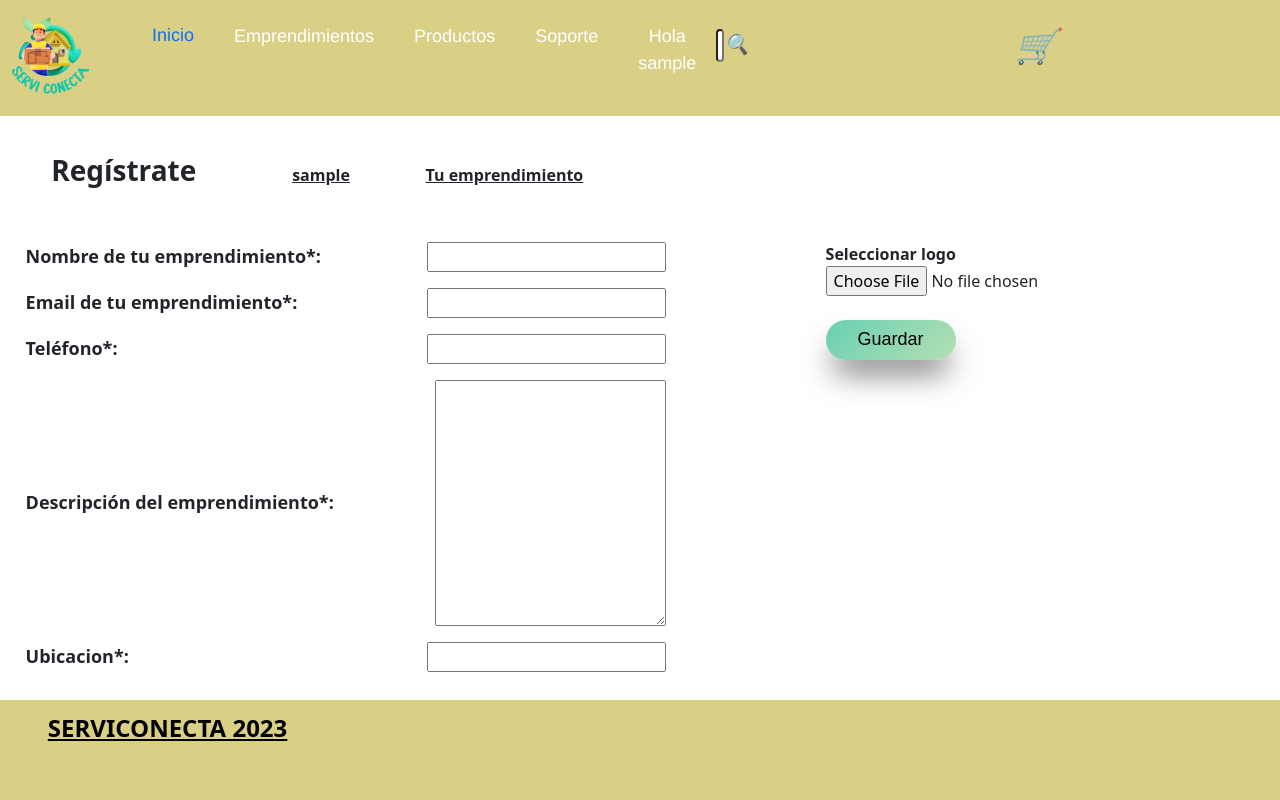
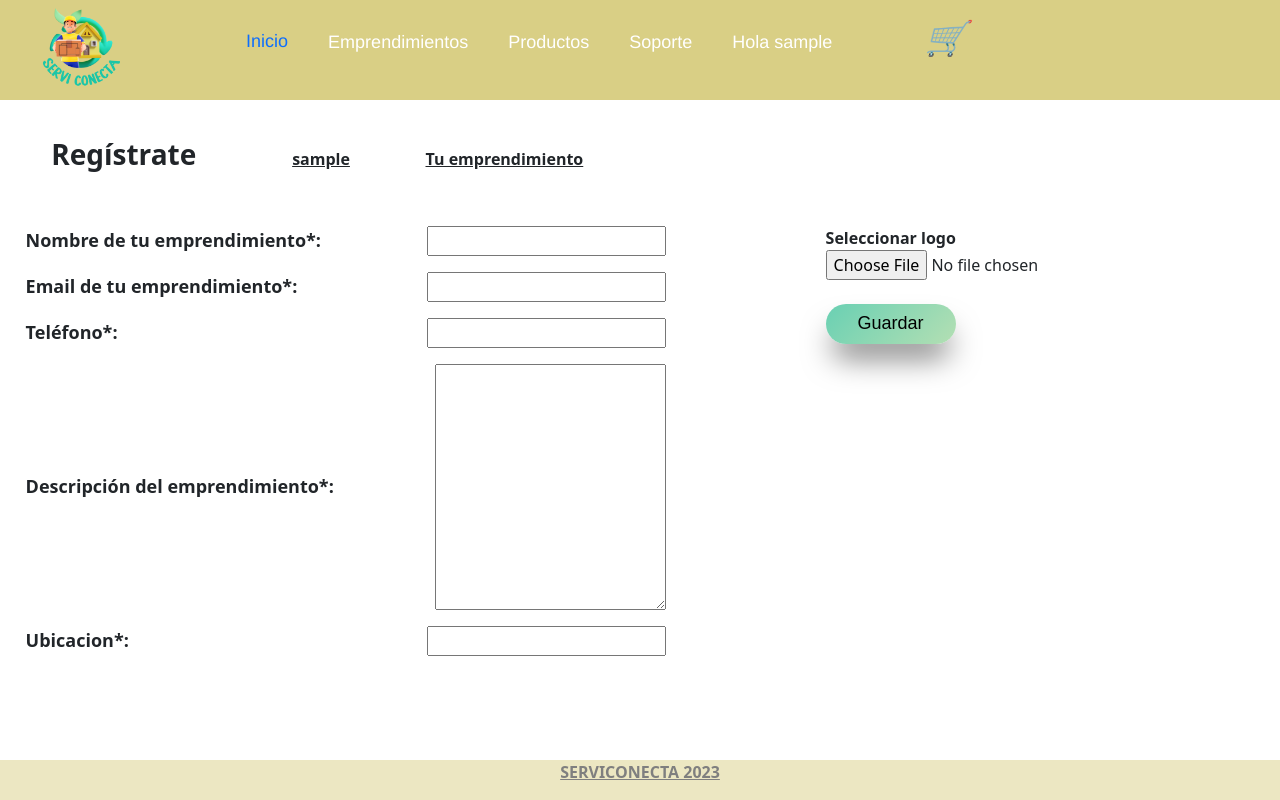
Before and after one commit to galmarcano/serviconecta, a Django app: page /create in a window 1280 px wide. Run offline with Django 4.2, Linux system fonts and the light colour scheme; the visitor is signed in with stand-in values (Sample User, id 1).

Commit message:
ruydeilerjes

```diff
--- a/config/templates/base.html
+++ b/config/templates/base.html
@@ -53,10 +53,7 @@
 
         </nav>
 
-        <div id="buscador">
-            <input class="inputBuscar" type="text" placeholder="Buscar" id="buscar">
-            <i class="buscar-icon">🔍</i>
-        </div>
+
 
         <div id="carrito">
             <i class="cart-icon">🛒</i>
@@ -78,6 +75,7 @@
 
     <footer>
         <p> <b>SERVICONECTA 2023</b></p>
+
     </footer>
 </body>
 
--- a/static/css/base.css
+++ b/static/css/base.css
@@ -22,18 +22,7 @@ base{
 
 }
 
-#buscador{
-    display: flex;
-}
 
-
-#buscador .inputBuscar {
-    width: 100%;
-    max-width:500px;
-    text-align: center;
-    font-size: 18px;
-    border-radius: 20px;
- }
 
 #carrito{
     font-size: 34px;
@@ -41,9 +30,7 @@ base{
     margin-right: 2%;
 }
 
-.buscar-icon{
-    font-size: 20px;
-}
+
 
 .navbar {
 
@@ -95,20 +82,22 @@ base{
 }
 
 footer {
-    padding: 10px;
+    display: flex;
+    justify-content: center;
     width: 100%;
-    height: 100px;
     background-color:#d9cf85;
     bottom: 0;
     position: fixed;
+    opacity: 0.5;
+    color: black;
+    text-align: center;
+    margin-top: 2%;
 }
 
-footer p {
 
-    text-align: center;
-    font-size: 24px;
-    color: black;
-}
+
+
+
 
 
 
--- a/static/css/home.css
+++ b/static/css/home.css
@@ -21,9 +21,7 @@ img{
     border-radius: 10px;
 }
 
-.titulos{
-    text-align: center;
-}
+
 
 h5{
     font-size: 24px;
```
